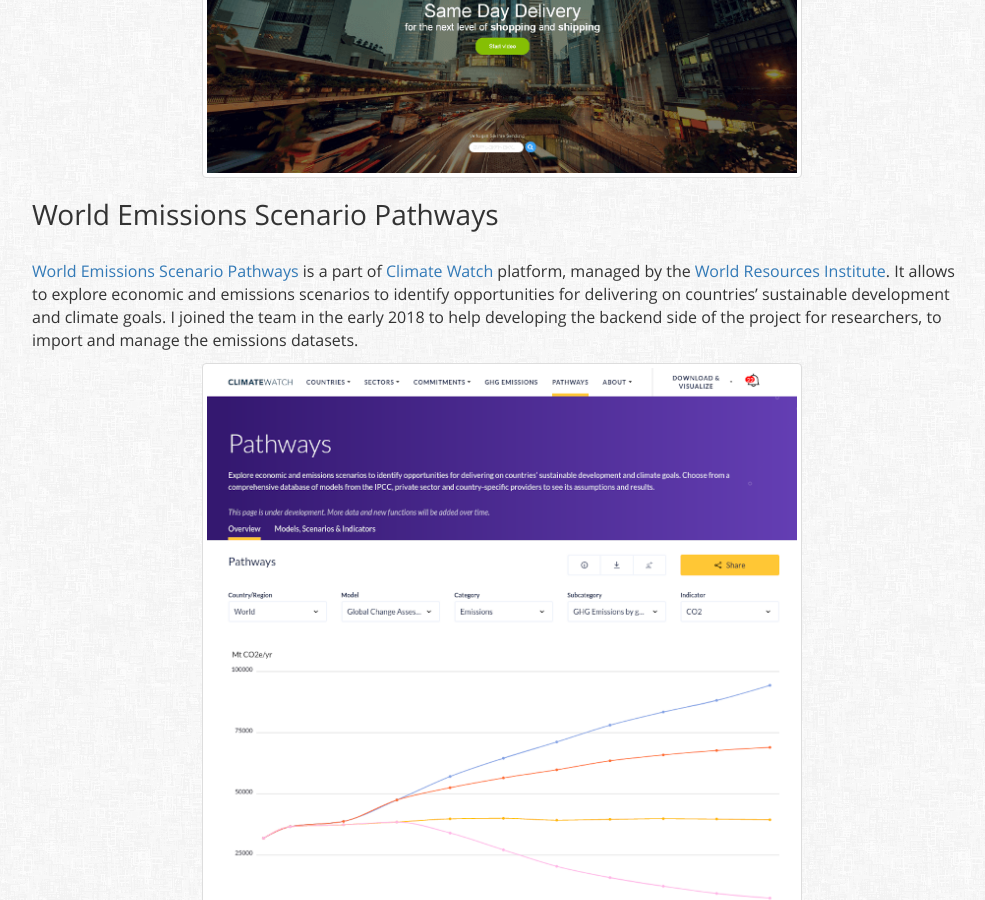
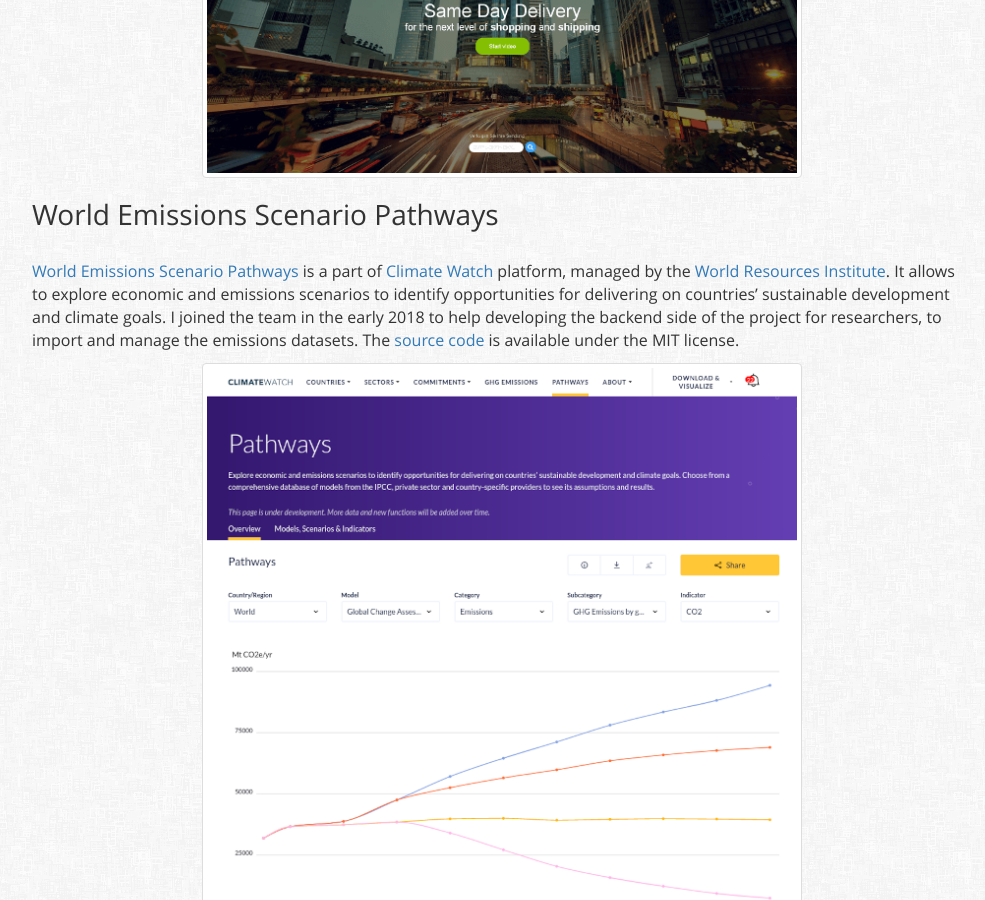
Before and after one commit to qoobaa/qoobaa.github.io, a Jekyll site: the page built from index.html, in a window 1280 px wide and 900 px high, scrolled down 3235 px. Shown: the whole window, without its empty margins (138-1123 px from the left). Built offline with Jekyll 4.4.1, drawn with Linux system fonts in a browser that asks for light colours.

Commit message:
added source code

```diff
--- a/index.html
+++ b/index.html
@@ -106,7 +106,9 @@
       countries’ sustainable development and climate goals. I joined
       the team in the early 2018 to help developing the backend side
       of the project for researchers, to import and manage the
-      emissions datasets.
+      emissions
+      datasets. The <a href="https://github.com/Vizzuality/emissions-scenario-portal">source
+      code</a> is available under the MIT license.
     </p>
     <p class="text-center">
       <img alt="World Emissions Scenario Pathways" class="screenshot img-thumbnail" width="600" height="385" src="/i/projects/pathways.png" />
```
